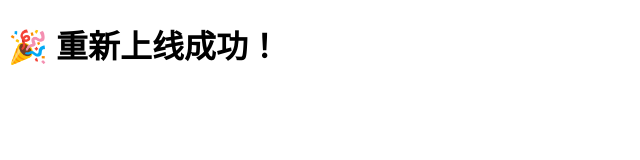
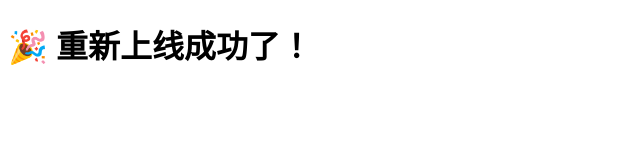
Before and after one commit to yooui7/yooui7.github.io, a plain HTML site: page index.html in a window 1280 px wide. Shown: the full height of the page, 0-640 px from the left. Drawn offline with Linux system fonts and the light colour scheme.

Commit message:
Update success message in index.html

```diff
--- a/index.html
+++ b/index.html
@@ -1,5 +1,5 @@
 <!DOCTYPE html>
 <html>
 <head><title>我的网站</title></head>
-<body><h1>🎉 重新上线成功！</h1></body>
+<body><h1>🎉 重新上线成功了！</h1></body>
 </html>
```
